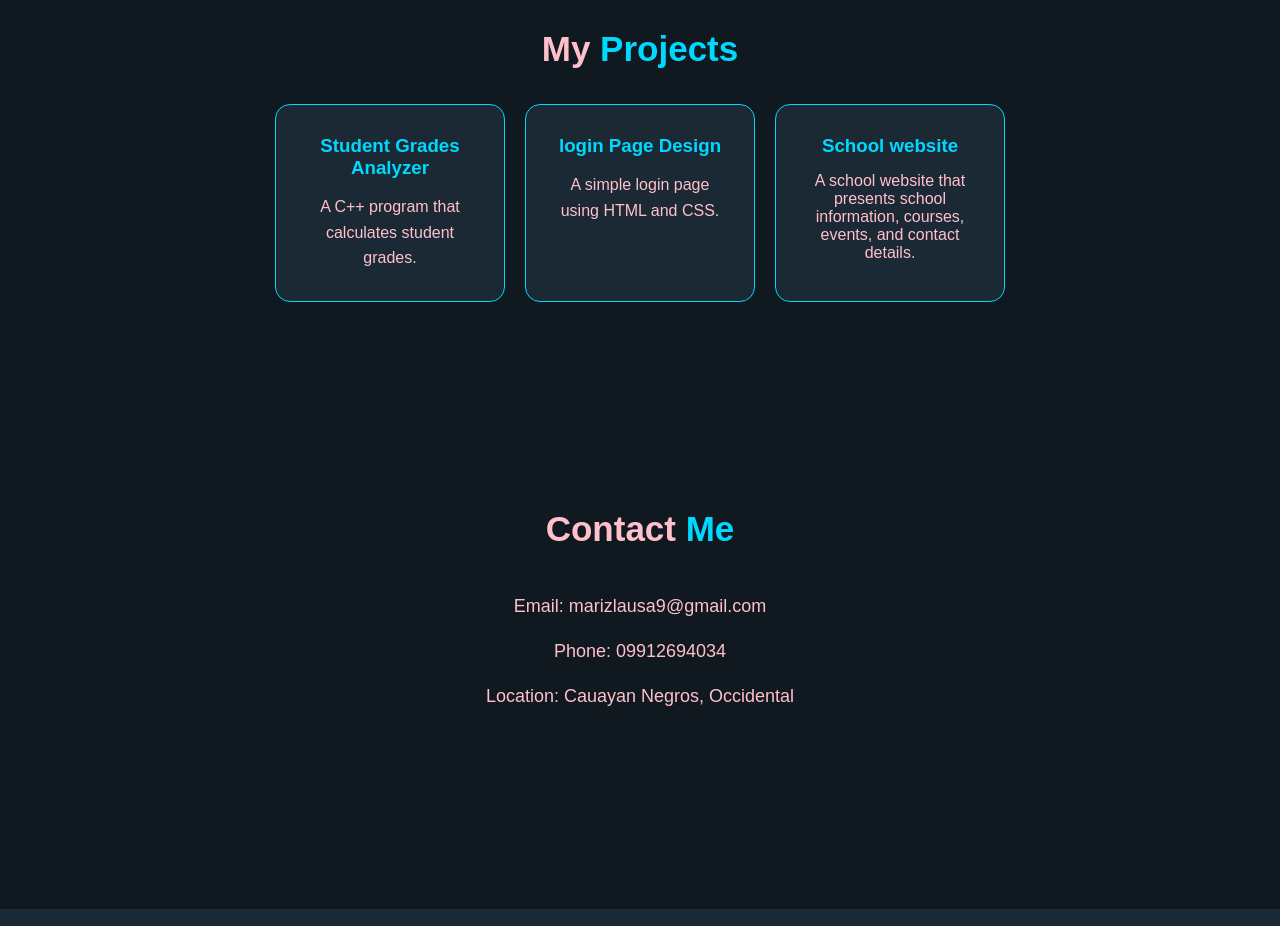
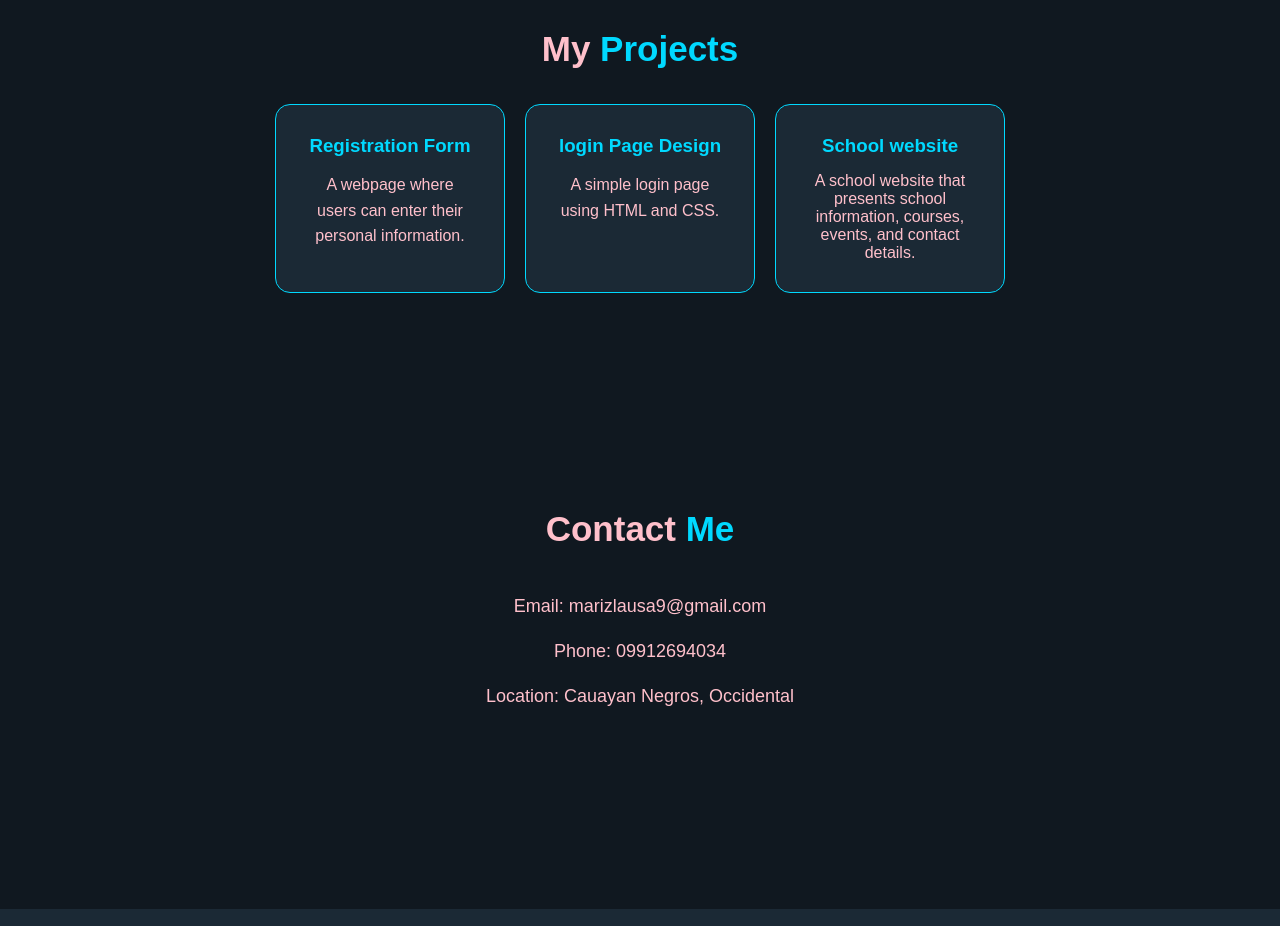
Before and after one commit to marizlausa9-ops/Mariz-Project-1, a plain HTML site: page index.html in a window 1280 px wide. Shown: the part 1760-2686 px from the top of the page. Drawn offline with Linux system fonts and the light colour scheme.

Commit message:
Registration form

```diff
--- a/index.html
+++ b/index.html
@@ -82,8 +82,8 @@
 
         <div class="box-container">
             <div class="box">
-                <h3>Student Grades Analyzer</h3>
-                <p>A C++ program that calculates student grades.</p>
+                <h3>Registration Form</h3>
+                <p>A webpage where users can enter their personal information.</p>
             </div>
 
             <div class="box">
```
